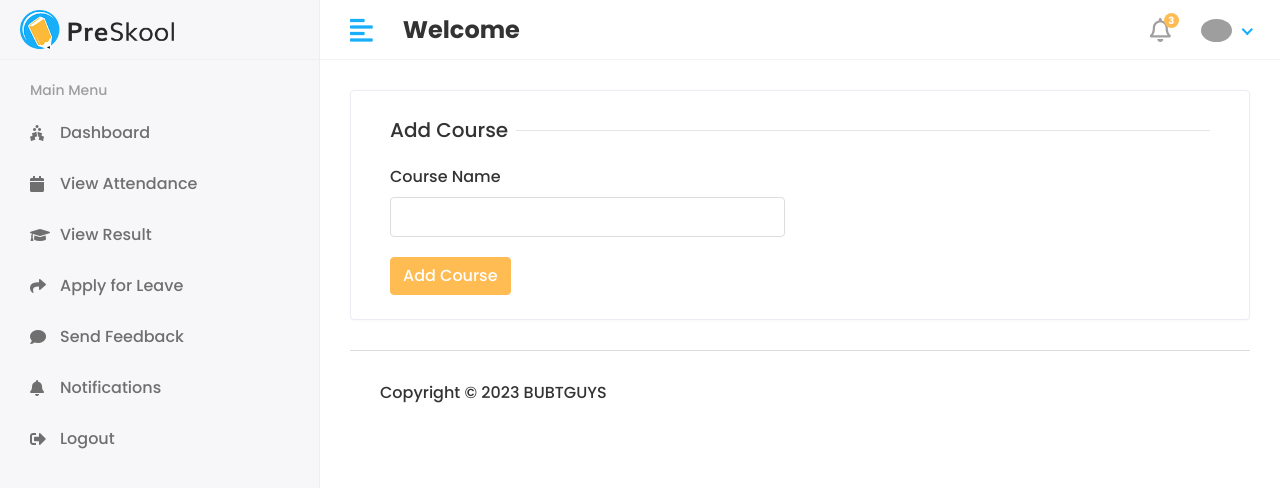
After one commit to Rafid2503/Pre-School, a Django app: page /admin1/course/add in a window 1280 px wide. The commit adds this page. Shown: the top 488 px of the page. Run offline with Django 4.2, Linux system fonts and the light colour scheme; some libraries are stand-ins or nearby versions; grey boxes are pictures that could not be loaded.

Commit message:
Add Course

```diff
--- /dev/null
+++ b/ticket/templates/admin1/add_course.html
@@ -0,0 +1,39 @@
+{% extends 'base.html' %}
+{% block content %}
+ <div class="row">
+                  <div class="col-sm-12">
+                     <div class="card">
+                        <div class="card-body">
+                           <form method="post" action="{% url 'add_course' %}" >
+                             {% csrf_token %}
+
+                                 <div class="col-12">
+                                    <h5 class="form-title"><span>Add Course</span></h5>
+                                 </div>
+
+
+                                 {% include 'includes/messages.html'%}
+
+
+
+                                 <div class="col-12 col-sm-6">
+                                    <div class="form-group">
+                                       <label>Course Name</label>
+                                       <input type="text" class="form-control" name="course_name">
+                                    </div>
+                                 </div>
+
+
+
+
+                                 <div class="col-12">
+                                    <button type="submit" class="btn btn-primary">Add Course</button>
+                                 </div>
+
+                           </form>
+                        </div>
+                     </div>
+                  </div>
+               </div>
+
+{% endblock %}
--- a/ticket/templates/admin1/view_student.html
+++ b/ticket/templates/admin1/view_student.html
@@ -64,7 +64,7 @@
                                              <a href="{% url 'edit_student' i.id  %}" class="btn btn-sm bg-success-light mr-2">
                                              <i class="fas fa-pen"></i>
                                              </a>
-                                             <a href="#" class="btn btn-sm bg-danger-light">
+                                             <a href="{% url 'delete_student' i.admin.id %}" class="btn btn-sm bg-danger-light">
                                              <i class="fas fa-trash"></i>
                                              </a>
                                           </div>
--- a/ticket/ticket/admin1.py
+++ b/ticket/ticket/admin1.py
@@ -149,3 +149,25 @@ def UPDATE_STUDENT(request):
 
 
     return render(request,'admin1/edit_student.html')
+
+
+def DELETE_STUDENT(request,admin):
+    student= CustomUser.objects.get(id=admin)
+    student.delete()
+    messages.success(request,'Record are successfully deleted')
+    return redirect('view_student')
+    return None
+
+
+def ADD_COURSE(request):
+
+    if request.method=="POST":
+        course_name=request.POST.get('course_name')
+
+        course=Course(
+            name=course_name,
+        )
+        course.save()
+        messages.success(request,'Course is successfully added')
+        return redirect('add_course')
+    return render(request,'admin1/add_course.html')
--- a/ticket/ticket/urls.py
+++ b/ticket/ticket/urls.py
@@ -25,6 +25,9 @@ urlpatterns = [
     path('admin1/student/view',admin1.VIEW_STUDENT,name='view_student'),
     path('admin1/student/edit/<str:id>',admin1.EDIT_STUDENT,name='edit_student'),
     path('admin1/student/update',admin1.UPDATE_STUDENT,name='update_student'),
+    path('admin1/student/delete<str:admin>',admin1.DELETE_STUDENT,name='delete_student'),
+
+    path('admin1/course/add',admin1.ADD_COURSE,name='add_course'),
 
 #Student Panel
     path('student/home',student.HOME,name='student_home'),
```
Also changed, not shown: ticket/db.sqlite3.
